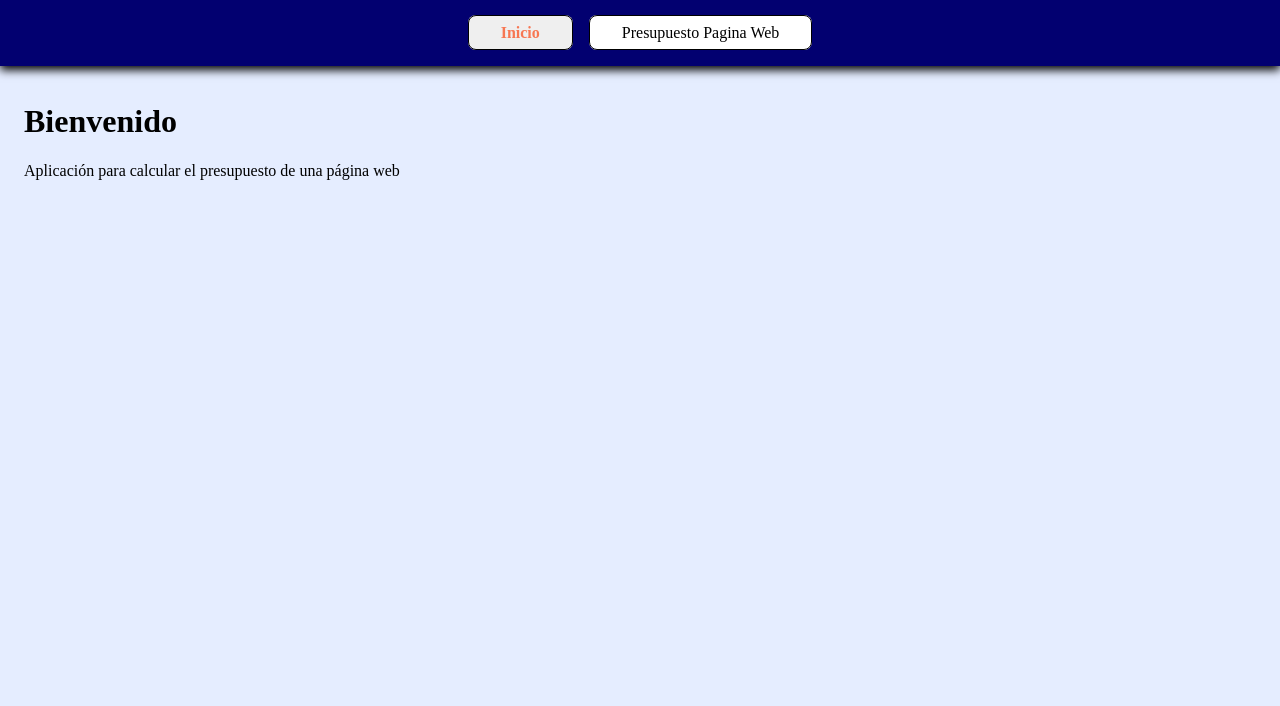
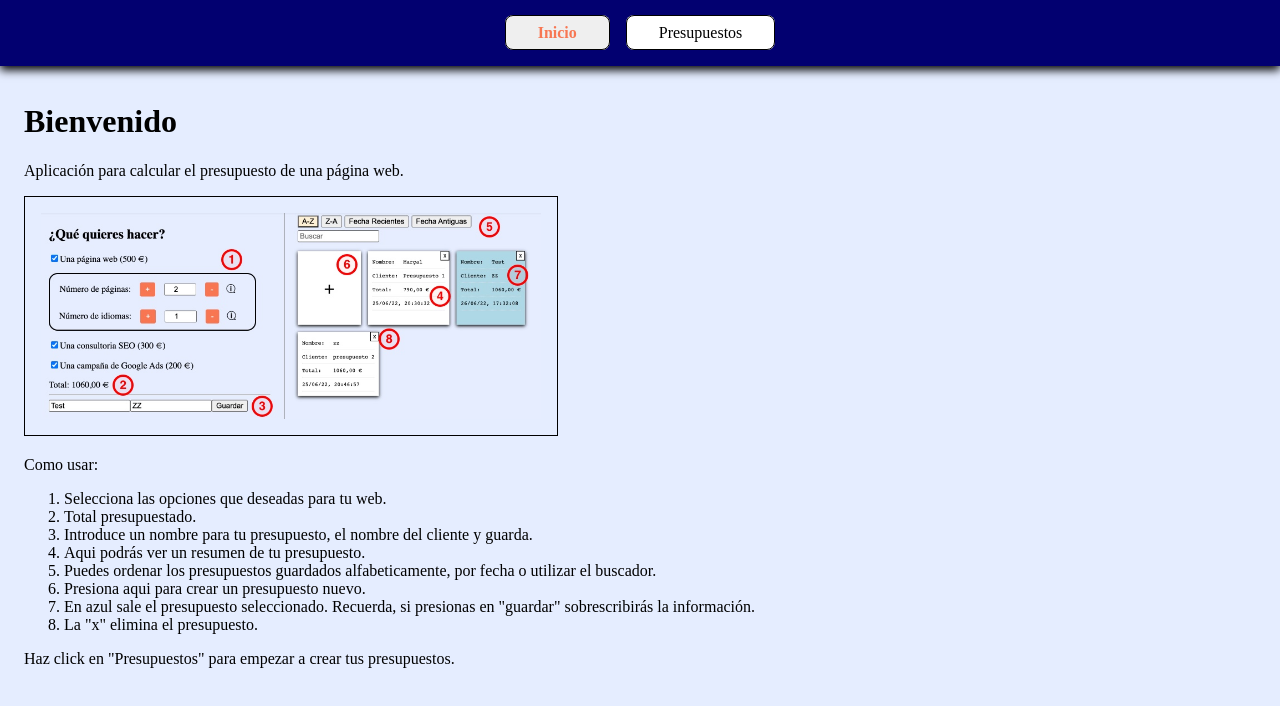
Before and after one commit to chaiben/s7-presupuesto, a React (Create React App) app: page / in a window 1280 px wide. Shown: the top 706 px of the page. Built offline with nearby package versions, Linux system fonts and the light colour scheme.

Commit message:
Added tutorial

```diff
--- a/src/components/Nav.js
+++ b/src/components/Nav.js
@@ -36,7 +36,7 @@ export default function Nav(){
     <NavBox>
       <ul>
         <li><NavLink to="/">Inicio</NavLink></li>
-        <li><NavLink to="/presupuestos">Presupuesto Pagina Web</NavLink></li>
+        <li><NavLink to="/presupuestos">Presupuestos</NavLink></li>
       </ul>
     </NavBox>
   );
--- a/src/page/Home.js
+++ b/src/page/Home.js
@@ -1,8 +1,30 @@
+import tutorialImg from '../assets/tutorial.jpg';
+import styled from 'styled-components';
+
+const Img = styled.img`
+  border: 1px solid black;
+  padding: 1rem;
+  margin: 1rem auto;
+  max-width: 500px;
+`;
 export default function Home(){
   return (
     <div className="container">
       <h1>Bienvenido</h1>
-      <div>Aplicación para calcular el presupuesto de una página web</div>
+      <div>Aplicación para calcular el presupuesto de una página web.</div>
+      <Img src={tutorialImg} alt="Tutorial" />
+      <div>Como usar:</div>
+      <ol>
+        <li>Selecciona las opciones que deseadas para tu web.</li>
+        <li>Total presupuestado.</li>
+        <li>Introduce un nombre para tu presupuesto, el nombre del cliente y guarda.</li>
+        <li>Aqui podrás ver un resumen de tu presupuesto.</li>
+        <li>Puedes ordenar los presupuestos guardados alfabeticamente, por fecha o utilizar el buscador.</li>
+        <li>Presiona aqui para crear un presupuesto nuevo.</li>
+        <li>En azul sale el presupuesto seleccionado. Recuerda, si presionas en "guardar" sobrescribirás la información.</li>
+        <li>La "x" elimina el presupuesto.</li>
+      </ol>
+      <div>Haz click en "Presupuestos" para empezar a crear tus presupuestos.</div>
     </div>
   );
 }
```
Also changed, not shown: src/assets/tutorial.jpg (added).
